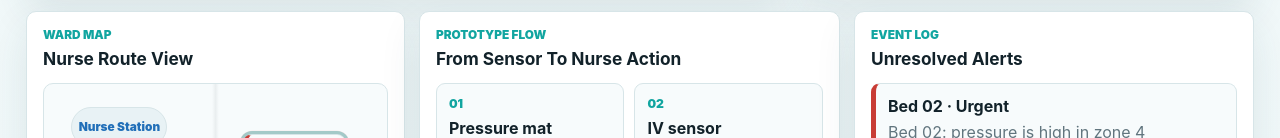
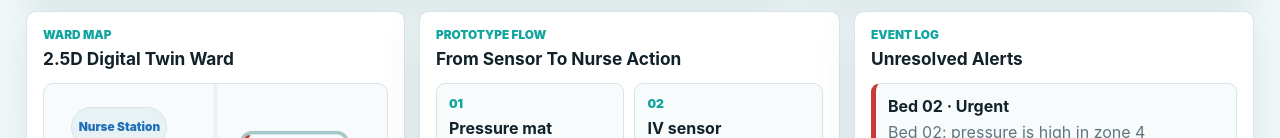
Before and after one commit to meishuet16/CareHubAI, a website: page index.html in a window 1280 px wide. Shown: the part 1167-1305 px from the top of the page. Drawn offline with Linux system fonts and the light colour scheme.

Commit message:
feat: label ward map as digital twin

```diff
--- a/index.html
+++ b/index.html
@@ -163,7 +163,7 @@
           <div class="card-heading">
             <div>
               <p class="eyebrow">Ward Map</p>
-              <h2>Nurse Route View</h2>
+              <h2>2.5D Digital Twin Ward</h2>
             </div>
           </div>
           <div id="bed-map" class="bed-map ward-floor"></div>
```
